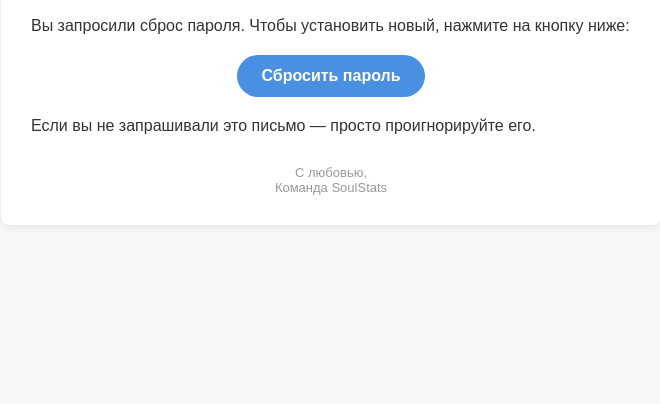
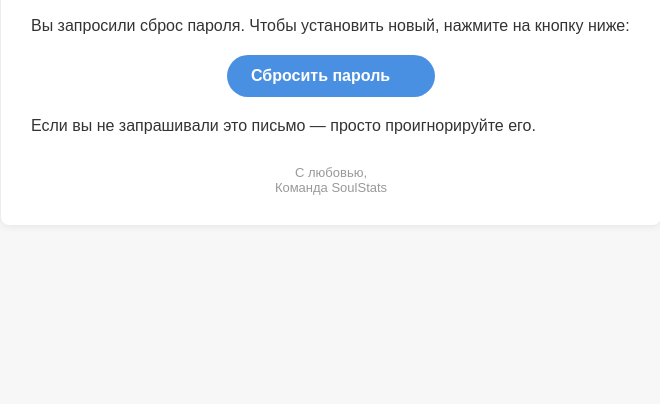
Before and after one commit to Ivruix/SoulStats, a Flask app: template templates/password_reset_email.html in a window 1280 px wide. Shown: the part 199-603 px from the top of the page, without its empty margins (309-969 px from the left). Run offline with Flask 3, Linux system fonts and the light colour scheme; the template is opened without the code that fills it, so the values that code supplies are empty.

Commit message:
Update button width in password reset email template

```diff
--- a/templates/password_reset_email.html
+++ b/templates/password_reset_email.html
@@ -11,7 +11,7 @@
         .logo { text-align: center; margin-bottom: 20px; }
         .logo img { max-height: 100px; }
         .button {
-            display: block; width: max-content; margin: 20px auto;
+            display: block; width: 10rem; margin: 20px auto;
             background: #4a90e2; color: #fff; padding: 12px 24px; border-radius: 30px;
             text-decoration: none; font-weight: bold;
         }
```
